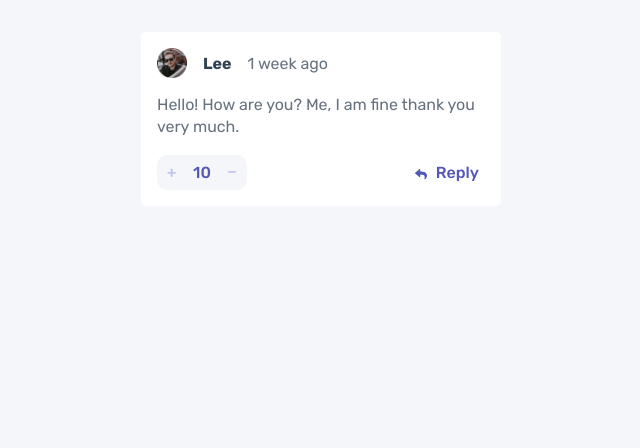
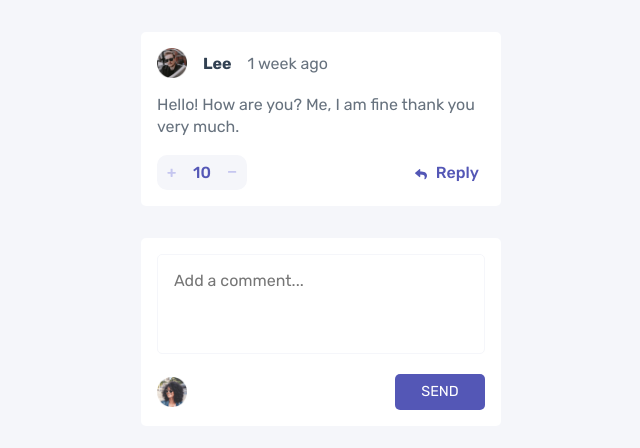
Before and after one commit to crackerFactory64/fm-comments-app, a React (Create React App) app: page / in a window 1280 px wide. Shown: the top 448 px of the page, without its empty margins (319-959 px from the left). Built offline with nearby package versions, Linux system fonts and the light colour scheme.

Commit message:
form styling

```diff
--- a/src/App.js
+++ b/src/App.js
@@ -14,6 +14,19 @@ export default function App() {
           score="10"
         />
       </section>
+      <form className="new-comment-form">
+        <textarea placeholder="Add a comment..."></textarea>
+        <div className="row">
+          <img
+            className="form__img"
+            src="./images/avatars/image-amyrobson.png"
+            alt=""
+          ></img>
+          <button type="submit" className="form__send-btn">
+            SEND
+          </button>
+        </div>
+      </form>
     </div>
   );
 }
--- a/src/style.css
+++ b/src/style.css
@@ -76,7 +76,8 @@ input {
   gap: var(--gap);
 }
 
-.comment__img {
+.comment__img,
+.form__img {
   aspect-ratio: 1;
   height: 30px;
   object-fit: cover;
@@ -170,3 +171,35 @@ input {
   margin-left: 10px;
   min-width: 60px;
 }
+
+.new-comment-form {
+  background-color: var(--clr-ntr-100);
+  border-radius: var(--card-radius);
+  padding: var(--gap);
+}
+
+.new-comment-form > textarea {
+  border-color: var(--clr-ntr-200);
+  border-radius: var(--card-radius);
+  color: inherit;
+  font: inherit;
+  min-height: 100px;
+  padding: var(--gap);
+  resize: none;
+  width: 100%;
+}
+
+.new-comment-form > .row {
+  justify-content: space-between;
+  margin-top: var(--gap);
+}
+
+.form__send-btn {
+  background-color: var(--clr-blue);
+  border-radius: 5px;
+  border: 0;
+  color: var(--clr-ntr-100);
+  font-size: calc(var(--fs) * 0.9);
+  min-width: 90px;
+  padding: calc(var(--gap) * 0.66) var(--gap);
+}
```
